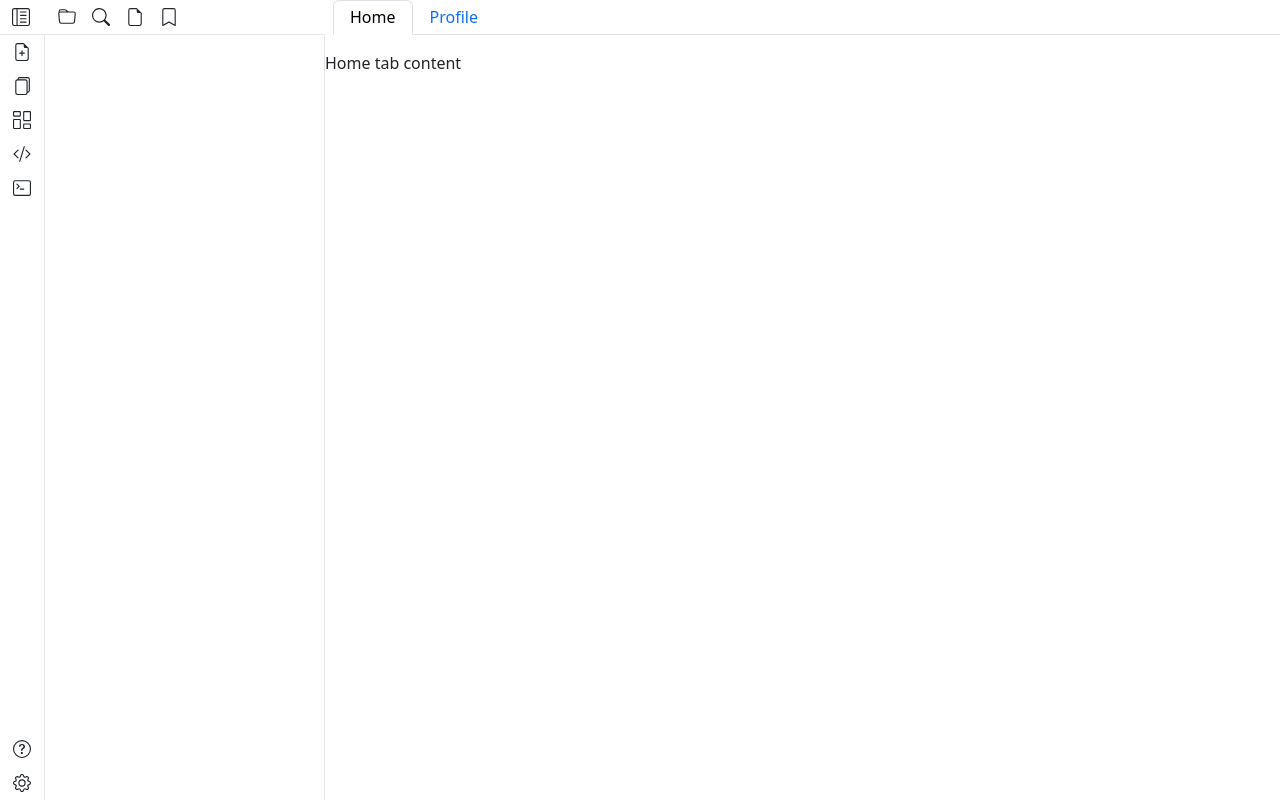
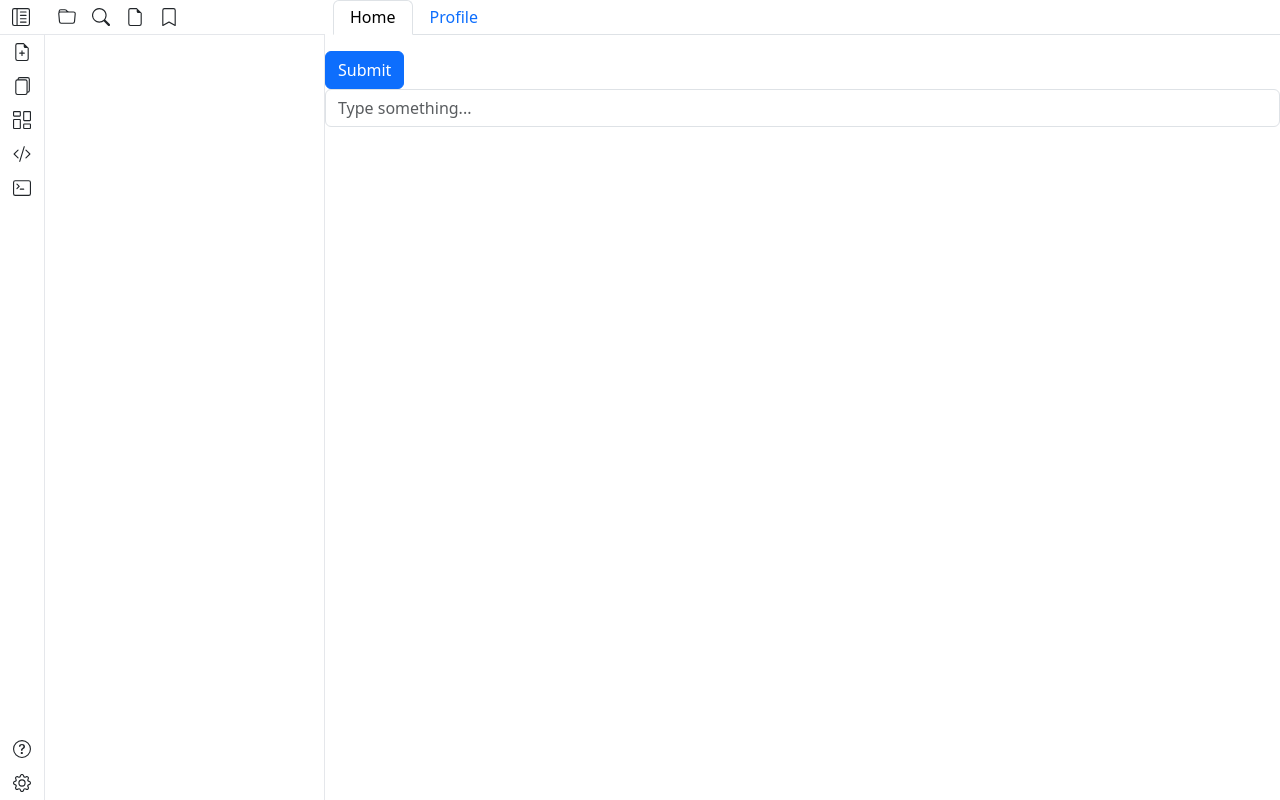
Before and after one commit to Isolumi/Notely_frontend, a React (Vite) app: page /home in a window 1280 px wide. Built offline with nearby package versions, Linux system fonts and the light colour scheme; no server answers.

Commit message:
added text box for testing gpt text completion

```diff
--- a/src/components/Home/Content.tsx
+++ b/src/components/Home/Content.tsx
@@ -1,11 +1,30 @@
-import Tab from "react-bootstrap/Tab";
-import Tabs from "react-bootstrap/Tabs";
+import { Button, Form, Tab, Tabs } from "react-bootstrap";
+import { useState, ChangeEvent } from "react";
+import { postData } from "../services/openai";
 
 function Content() {
+  const [text, setText] = useState<string>('');
+  const handleChange = (event: ChangeEvent<HTMLInputElement>) => {
+    setText(event.target.value);
+  }
+  const handleClick = () => {
+    console.log(text);
+    postData(text);
+  }
+
   return (
     <Tabs defaultActiveKey="home" className="ml-2 custom-tab mb-3">
       <Tab eventKey="home" title="Home" className="">
-          <p>Home tab content</p>
+        <Button onClick={handleClick}>Submit</Button>
+        <Form.Group controlId="exampleForm.ControlInput1">
+          <Form.Control
+            type="text"
+            value={text}
+            onChange={handleChange}
+            placeholder="Type something..."
+          />
+        </Form.Group>
+        <p>{text}</p>
       </Tab>
       <Tab eventKey="profile" title="Profile">
         <p>Profile tab content</p>
--- a/src/components/services/openai.tsx
+++ b/src/components/services/openai.tsx
@@ -1,7 +1,7 @@
 import axios from "axios";
 import { OpenAIResponse } from "../../types";
 
-async function postData(prompt: string): Promise<OpenAIResponse> {
+export async function postData(prompt: string): Promise<OpenAIResponse> {
   const OPENAI_ENDPOINT = "https://api.openai.com/v1/chat/completions";
 
   try {
```
Lines whose indentation alone changed are shown as unchanged.
